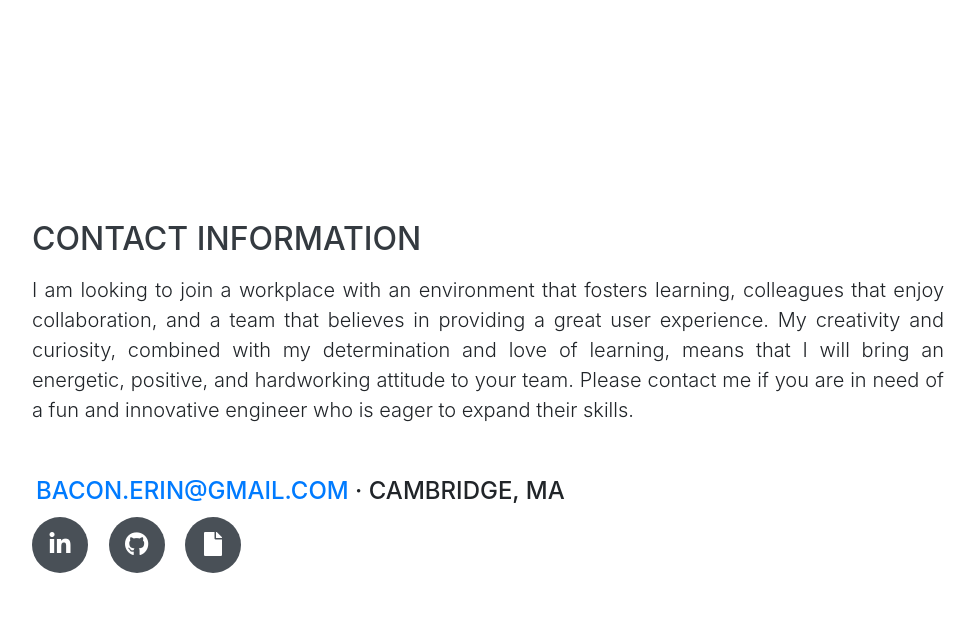
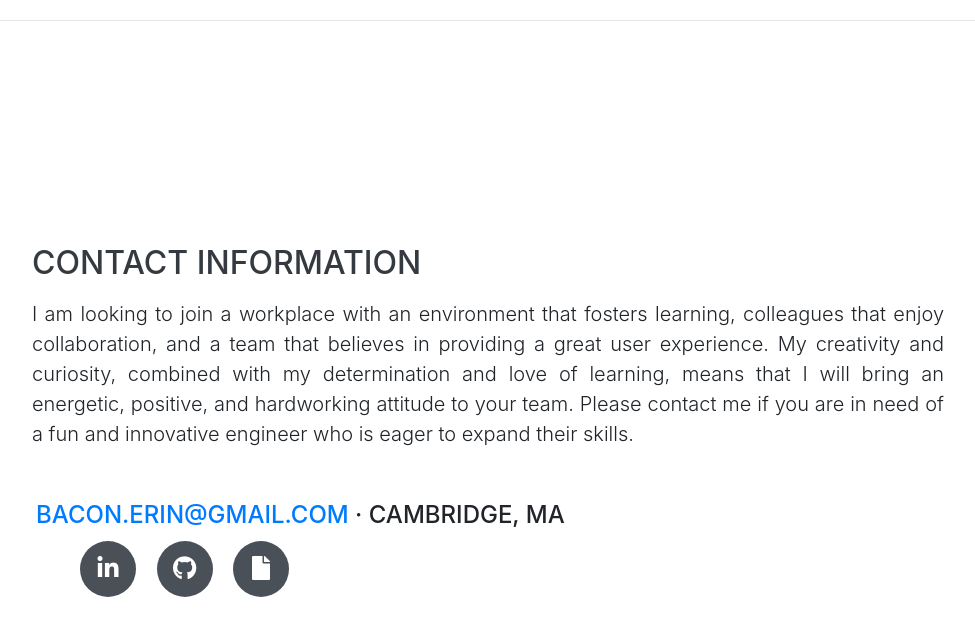
Before and after one commit to enbacon/enbacon.github.io, a website with bundled scripts: page index.html in a window 1280 px wide. Shown: the part 3180-3815 px from the top of the page, without its empty margins (288-1263 px from the left). Built offline with nearby package versions, Linux system fonts and the light colour scheme; a web font is replaced by a local one.

Commit message:
Change location of contact icons

```diff
--- a/index.html
+++ b/index.html
@@ -138,8 +138,8 @@
                   <i class="fa-li fa fa-check"></i>
                   Agile Development &amp; Scrum</li>
                 </ul> -->
-              </div>
-            </section>
+      </div>
+    </section> -->
 
     <hr class="m-0">
 
@@ -255,10 +255,10 @@
          · Cambridge, MA
        </div>
         <div class="social-icons">
-          <a href="https://www.linkedin.com/in/erin-bacon/">
+          <a class="ml-5 mr-3" href="https://www.linkedin.com/in/erin-bacon/">
             <i class="fab fa-linkedin-in"></i>
           </a>
-          <a href="https://github.com/enbacon">
+          <a class="mr-3" href="https://github.com/enbacon">
             <i class="fab fa-github"></i>
           </a>
           <a href="./img/ENBaconResume.pdf">
```
